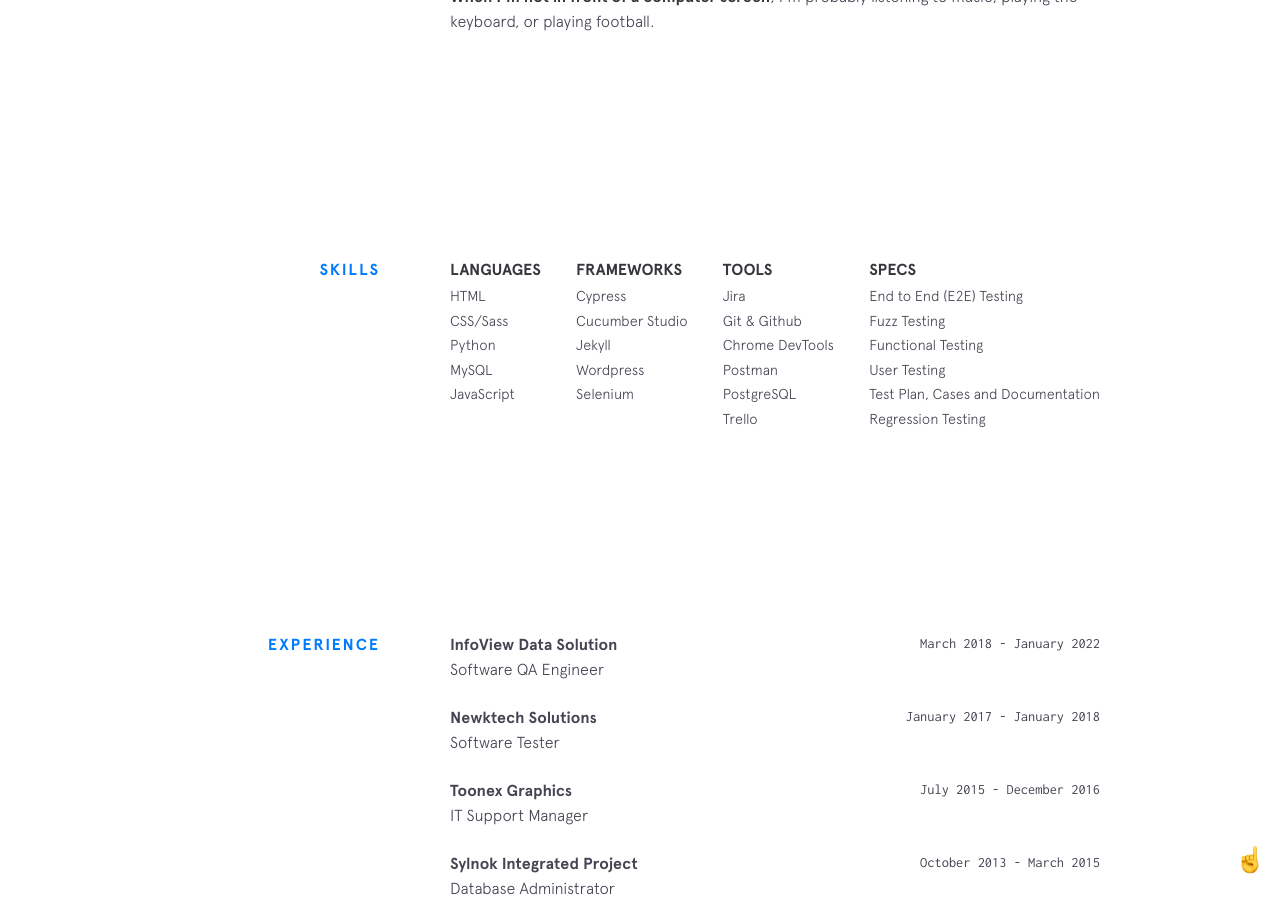
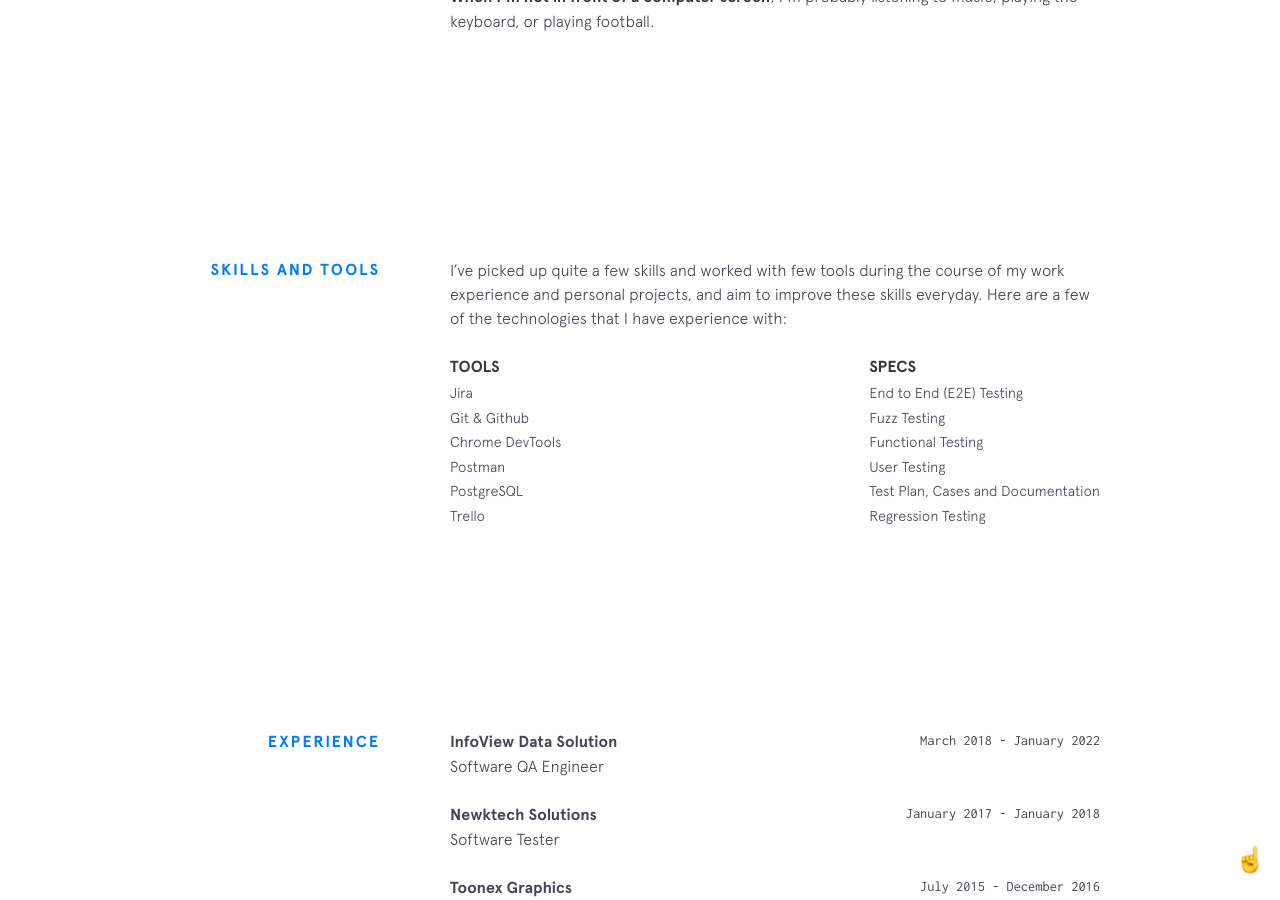
Before and after one commit to Sylvestre5/sylvestre5.github.io, a Jekyll site: the page built from index.html, in a window 1280 px wide and 900 px high, scrolled down 1450 px. Built offline with Jekyll 4.4.1, drawn with Linux system fonts in a browser that asks for light colours; nearby versions of some CDN libraries.

Commit message:
Update skills.html

```diff
--- a/_includes/skills.html
+++ b/_includes/skills.html
@@ -1,9 +1,9 @@
 <section class="section skills">
-  <div class="section__title">Skills</div>
+  <div class="section__title">Skills and Tools</div>
   <div class="section__content">
-    <!-- <p>I’ve picked up quite a few skills during the course of my work experience and personal projects, and aim to improve these skills everyday. Here are a few of the technologies that I have experience with:</p> -->
+    <p>I’ve picked up quite a few skills and worked with few tools during the course of my work experience and personal projects, and aim to improve these skills everyday. Here are a few of the technologies that I have experience with:</p>
     <div class="skillz">
-      <div class="skillz__category">
+     <!-- <div class="skillz__category">
         <div class="skillz__category__label">Languages</div>
         <ul>
           {% for language in site.data.skills.languages %}
@@ -18,7 +18,7 @@
           <li class="skillz__category__item">{{framework.item}}</li>
           {% endfor %}
         </ul>
-      </div>
+      </div> -->
       <div class="skillz__category">
         <div class="skillz__category__label">Tools</div>
         <ul>
```
